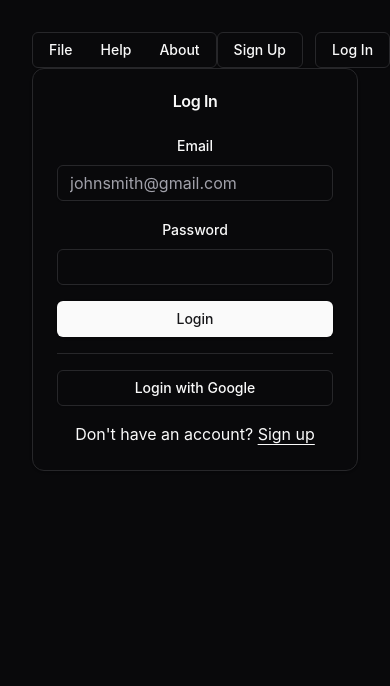
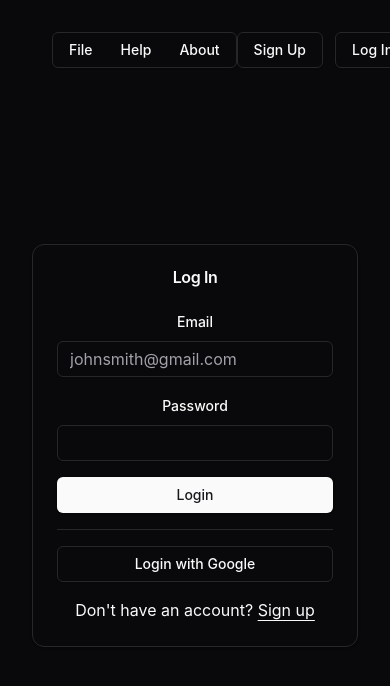
Before and after one commit to jackchealdang/minimo, a React (Vite) app: page /todo-supabase/login in a window 390 px wide. Shown: the top 686 px of the page. Built offline with nearby package versions, Linux system fonts and the light colour scheme; no server answers.

Commit message:
add Login & Signup messages on submit

```diff
--- a/src/components/LogInForm/LogInForm.tsx
+++ b/src/components/LogInForm/LogInForm.tsx
@@ -9,6 +9,7 @@ import { useSupabase } from "@/contexts/SupabaseContext";
 import { GoogleLogin } from "../GoogleLogin/GoogleLogin";
 import { Separator } from "../ui/separator";
 import { Link } from "react-router-dom";
+import { Label } from "../ui/label";
 
 const formSchema = z.object({
     email: z.string().email(),
@@ -37,7 +38,13 @@ export function LogInForm({closeParentDialog}: Props){
             password: values.password,
         })
         if (error) {
-            toast('Failed to sign in');
+            // alert('Incorrect password or user does not exist.');
+            console.log(error.code);
+            // toast('Failed to sign in');
+            // set server errors as root; they don't persist per submission!
+            form.setError('root.serverError', {
+                type: error.code
+            })
             return;
         }
         toast('Signed in successfully!');
@@ -80,12 +87,14 @@ export function LogInForm({closeParentDialog}: Props){
                 />
                 <Button type='submit' className="w-full">Login</Button>
             </form>
+            {form.formState.errors.root?.serverError.type === 'invalid_credentials' && <Label className="text-destructive">Incorrect password</Label>}
+            {form.formState.errors.root?.serverError.type === 'email_not_confirmed' && <Label className="text-destructive">Please check your email for the confirmation link</Label>}
         </Form>
         <Separator/>
         <GoogleLogin/>
         <div className="text-center">
             Don't have an account?{" "}
-            <Link relative="route" to='todo-supabase/signup' className="underline underline-offset-4">Sign up</Link>
+            <Link to='/todo-supabase/signup' className="underline underline-offset-4">Sign up</Link>
         </div>
         </div>
     )
--- a/src/components/Navbar/Navbar.tsx
+++ b/src/components/Navbar/Navbar.tsx
@@ -29,7 +29,9 @@ function Navbar() {
   return (
     <div className='w-full flex items-center justify-between text-center'>
       <div className='items-center gap-5 flex'>
-        <h1 className='hidden sm:block font-bold'>Minimo</h1>
+        <Link to='/todo-supabase'>
+          <h1 className='hidden sm:block font-bold'>Minimo</h1>
+        </Link>
         <Menu/>
       </div>
       {/* <div className="border rounded-full">
@@ -43,9 +45,13 @@ function Navbar() {
           <Button variant={'outline'} onClick={() => signOut()}>Sign out</Button>
         </>) : <>
         <Dialog open={showSignUpForm} onOpenChange={setShowSignUpForm} modal={false}>
-          <DialogTrigger asChild>
-            <Button variant={'outline'}>Sign Up</Button>
-          </DialogTrigger>
+          {/* <DialogTrigger asChild> */}
+            <Button variant={'outline'}>
+              <Link to='/todo-supabase/signup'>
+                Sign Up
+              </Link>
+              </Button>
+          {/* </DialogTrigger> */}
           <DialogContent className='max-w-lg'>
             <DialogHeader>
               <DialogTitle>Sign up with Minimo</DialogTitle>
@@ -59,7 +65,7 @@ function Navbar() {
         <Dialog open={showLoginForm} onOpenChange={setShowLoginForm} modal={false}>
           {/* <DialogTrigger asChild> */}
             <Button variant={'outline'}>
-              <Link to="login">
+              <Link to="/todo-supabase/login">
                 Log In
               </Link>
             </Button>
--- a/src/components/SignUpForm/SignUpForm.tsx
+++ b/src/components/SignUpForm/SignUpForm.tsx
@@ -6,6 +6,7 @@ import { zodResolver } from "@hookform/resolvers/zod";
 import { Button } from "../ui/button";
 import { toast } from "sonner";
 import { useSupabase } from "@/contexts/SupabaseContext";
+import { Label } from "../ui/label";
 
 const formSchema = z.object({
     email: z.string().email(),
@@ -38,13 +39,22 @@ export function SignUpForm({closeParentDialog}: Props){
             password: values.password,
         })
         if (error) {
-            toast('Failed to sign up');
+            console.log(error.code)
+            form.setError('root.serverError', {
+                type: error.code,
+                message: error.message
+            })
+            // toast('Failed to sign up');
             return;
         }
-        toast('Signed up successfully!');
+        // toast('Signed up successfully!');
 
-        console.log('submitted!');
-        console.log(values);
+        // console.log('submitted!');
+        // console.log(values);
+        form.setError('root.serverSuccess', {
+                type: '200',
+            }
+        )
         console.log(data);
 
         if (typeof closeParentDialog === 'function') closeParentDialog();
@@ -96,6 +106,8 @@ export function SignUpForm({closeParentDialog}: Props){
                 <Button type='submit'>Sign Up</Button>
             </form>
         </Form>
+            {/* {form.formState.errors.root?.serverError?.type === '200' && <Label>Please check the confirmation link sent to your email</Label>} */}
+            {form.formState.errors.root?.serverSuccess?.type === '200' && <Label className="text-green-600 pt-6">Please check the confirmation link sent to your email</Label>}
         </>
     )
 }
--- a/src/pages/LoginPage/LoginPage.tsx
+++ b/src/pages/LoginPage/LoginPage.tsx
@@ -6,7 +6,7 @@ export function LoginPage() {
 
     return (
         <MainLayout>
-        <div className="flex w-full h-full items-center justify-center">
+        <div className="flex w-full h-full items-center justify-center mt-44">
             <Card className="w-[400px]">
                 <CardHeader>
                     <CardTitle>Log In</CardTitle>
--- a/src/pages/MainLayout/MainLayout.tsx
+++ b/src/pages/MainLayout/MainLayout.tsx
@@ -8,11 +8,11 @@ interface Props {
 export function MainLayout({children}: Props) {
 
     return (
-        <div>
-            <header>
+        <div className="h-full w-full">
+            <header className="sticky top-0">
                 <Navbar/>
             </header>
-            <main>
+            <main className="">
                 {children}
             </main>
             <footer>
--- a/src/pages/SignupPage/SignupPage.tsx
+++ b/src/pages/SignupPage/SignupPage.tsx
@@ -5,10 +5,10 @@ import { MainLayout } from '../MainLayout/MainLayout';
 export function SignupPage() {
   return (
     <MainLayout>
-    <div className='flex w-full h-full items-center justify-center'>
+    <div className='flex w-full h-full items-center justify-center mt-44'>
       <Card className='w-[400px]'>
         <CardHeader>
-          <CardTitle>Log In</CardTitle>
+          <CardTitle>Sign up</CardTitle>
         </CardHeader>
         <CardContent>
           <SignUpForm />
```
